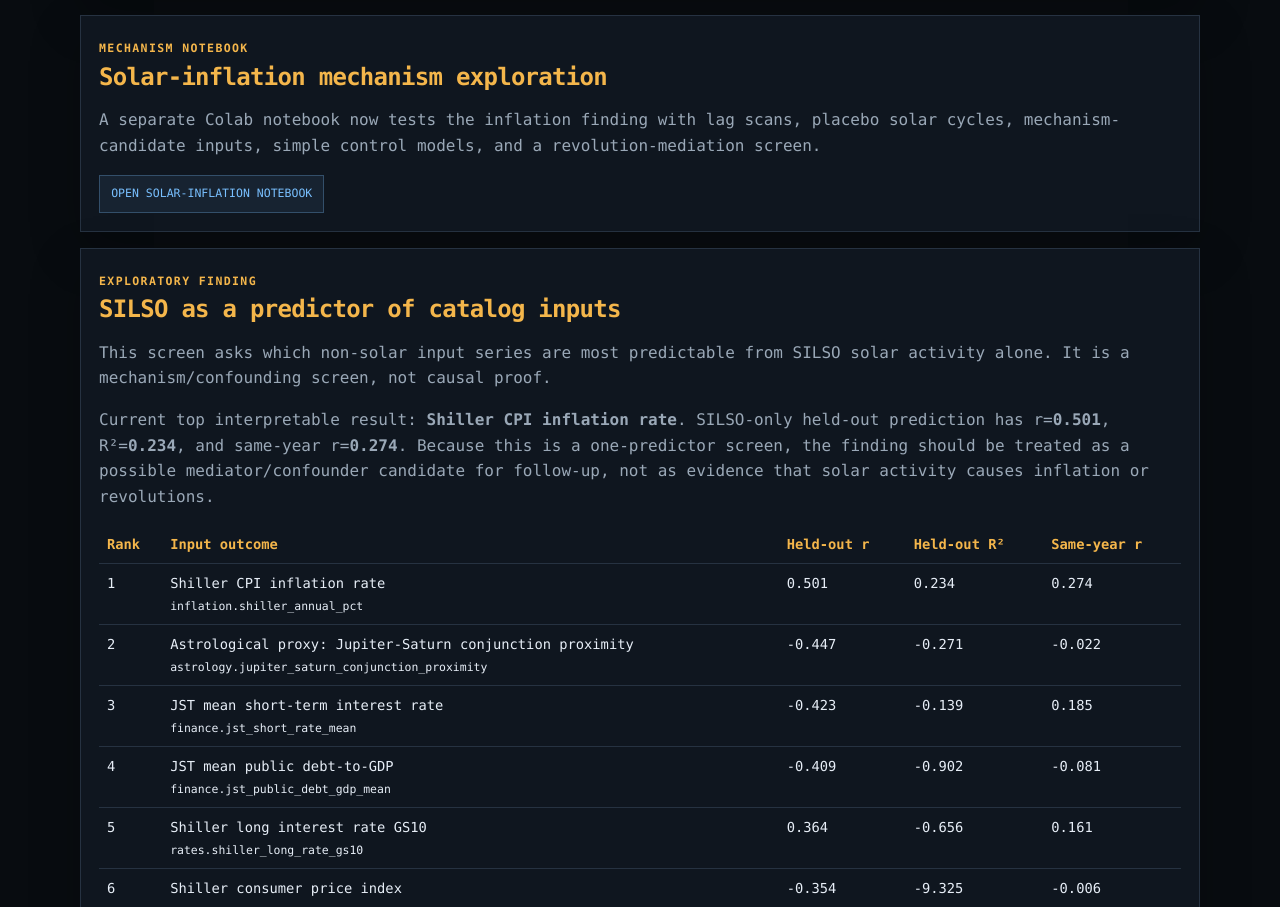
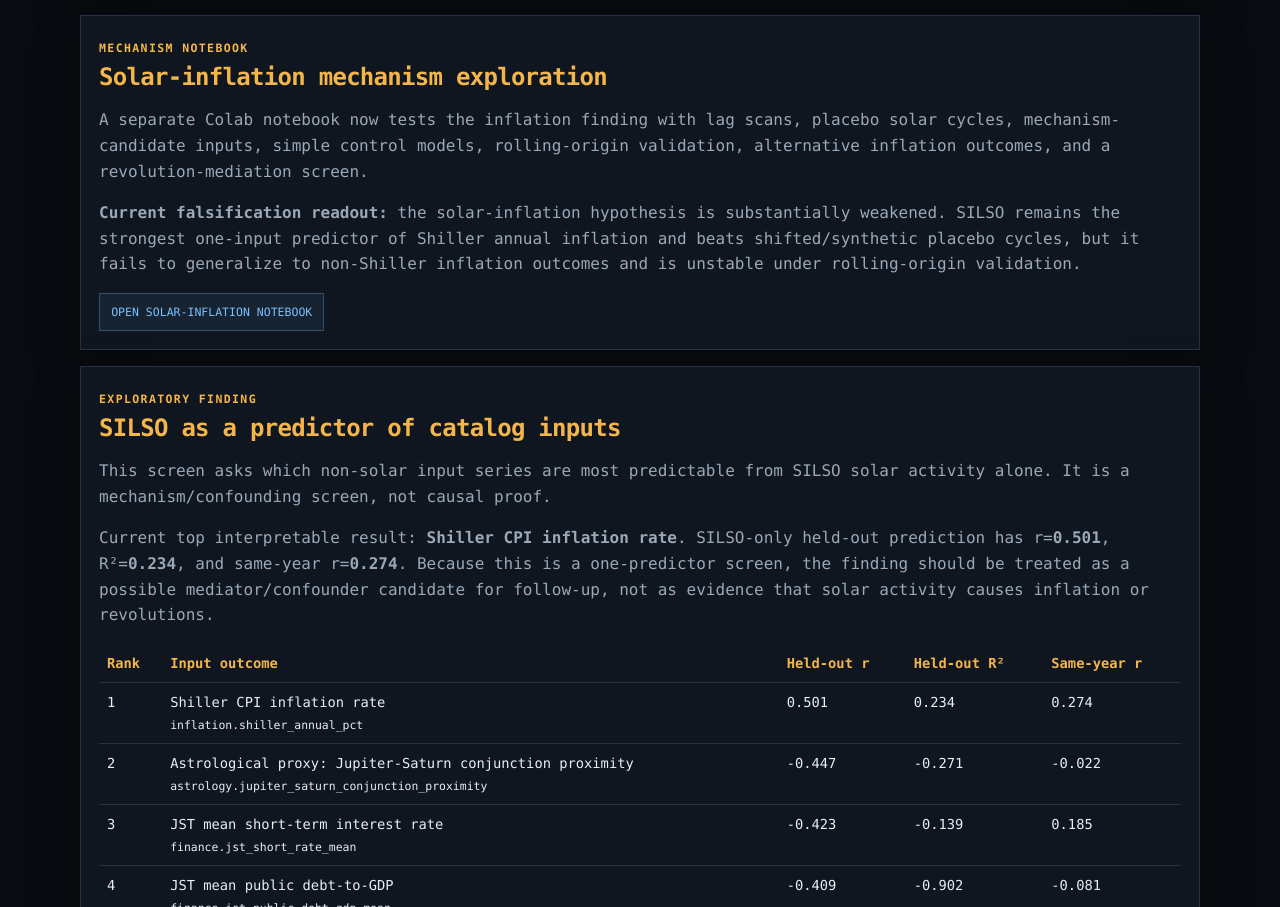
Before and after one commit to CastaliaInstitute/solar-revolutions, a plain HTML site: page index.html in a window 1280 px wide. Shown: the part 2997-3904 px from the top of the page. Drawn offline with Linux system fonts and the light colour scheme.

Commit message:
Report solar inflation falsification results

```diff
--- a/index.html
+++ b/index.html
@@ -79,7 +79,8 @@
   <section>
     <span class="kicker">Mechanism notebook</span>
     <h2>Solar-inflation mechanism exploration</h2>
-    <p>A separate Colab notebook now tests the inflation finding with lag scans, placebo solar cycles, mechanism-candidate inputs, simple control models, and a revolution-mediation screen.</p>
+    <p>A separate Colab notebook now tests the inflation finding with lag scans, placebo solar cycles, mechanism-candidate inputs, simple control models, rolling-origin validation, alternative inflation outcomes, and a revolution-mediation screen.</p>
+    <p><strong>Current falsification readout:</strong> the solar-inflation hypothesis is substantially weakened. SILSO remains the strongest one-input predictor of Shiller annual inflation and beats shifted/synthetic placebo cycles, but it fails to generalize to non-Shiller inflation outcomes and is unstable under rolling-origin validation.</p>
     <div class="actions"><a href="https://colab.research.google.com/github/CastaliaInstitute/solar-revolutions/blob/main/solar_inflation_mechanisms_colab.ipynb">Open solar-inflation notebook</a></div>
   </section>
 
```
Also changed, not shown: 2 other files.
